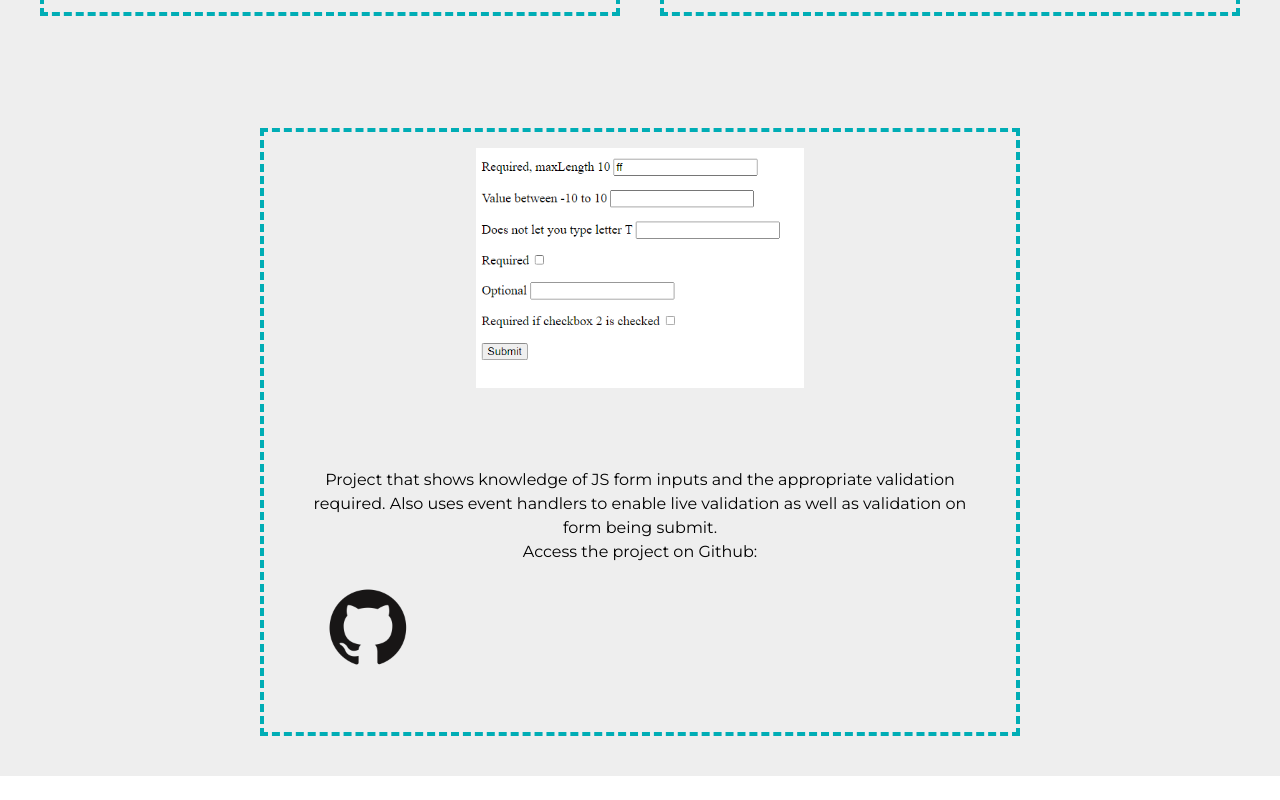
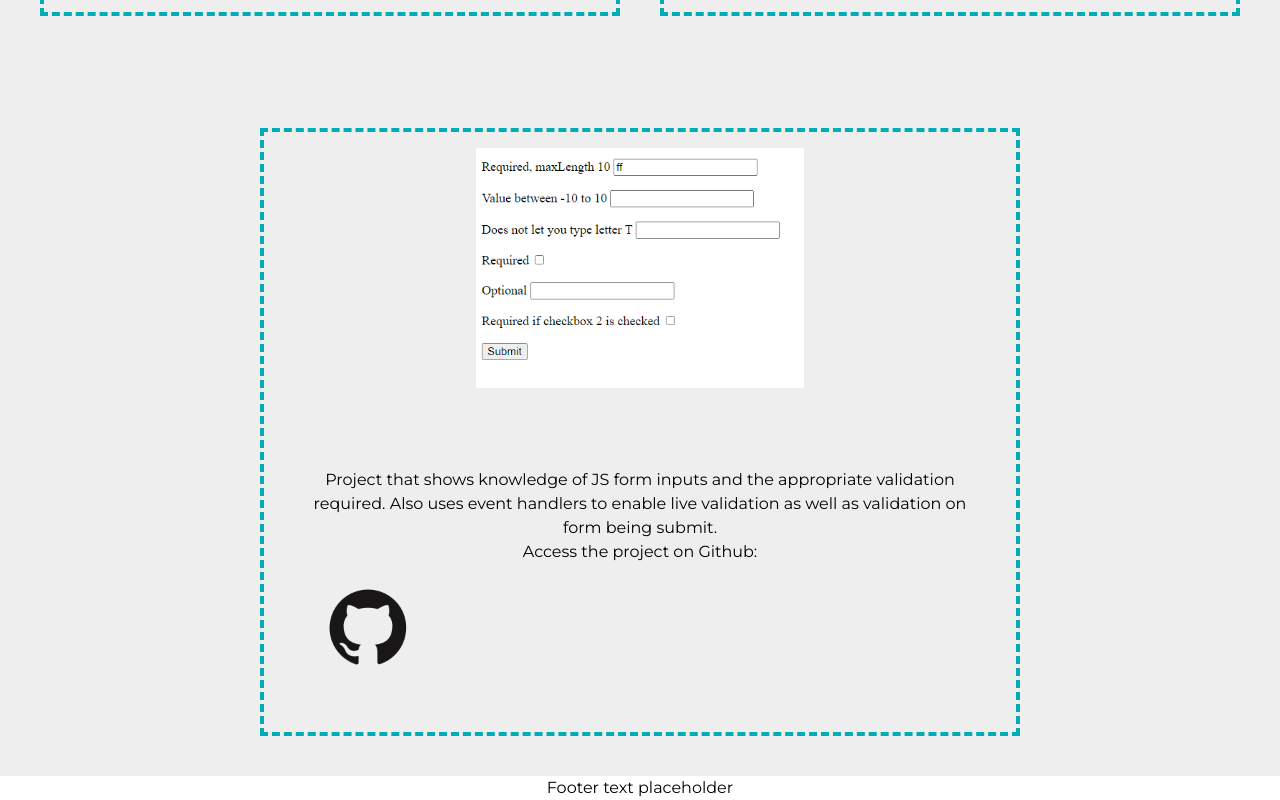
Before and after one commit to Callum-Xavi/updated-portfolio, a React (Create React App) app: page / in a window 1280 px wide. Shown: the part 2109-2909 px from the top of the page. Before the commit the page ends 2885 px from the top, so only its background shows below. Built offline with nearby package versions, Linux system fonts and the light colour scheme.

Commit message:
created footer component with temp placeholder

```diff
--- a/src/App.js
+++ b/src/App.js
@@ -1,12 +1,14 @@
 import './App.css';
 import { Header } from "./components/Header";
 import {Main} from "./components/Main";
+import { Footer } from "./components/Footer";
 
 function App() {
   return (
     <div className="App">
       <Header />
       <Main />
+      <Footer />
     </div>
   );
 }
--- /dev/null
+++ b/src/components/Footer.jsx
@@ -0,0 +1,9 @@
+
+export const Footer = () => {
+
+    return(
+        <footer>
+            <p>Footer text placeholder</p>
+        </footer>
+    )
+}
```
